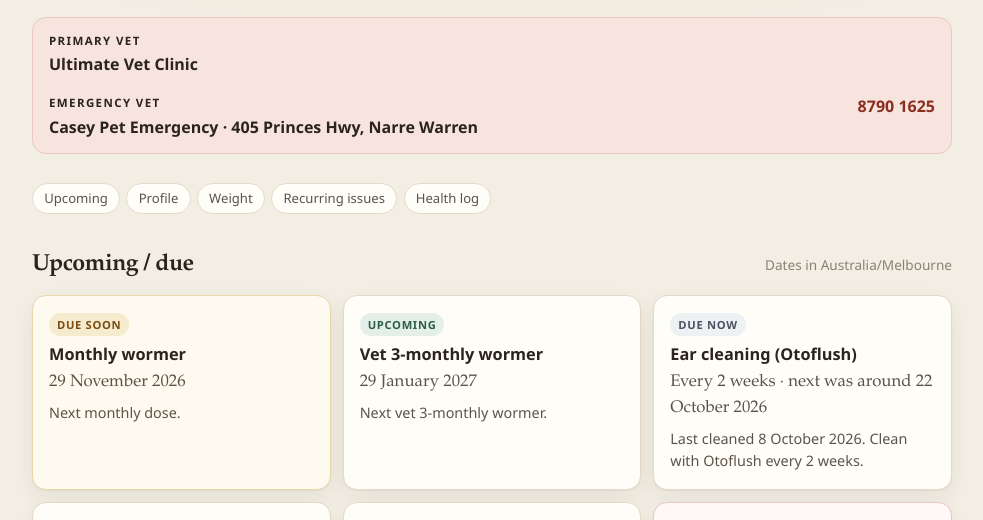
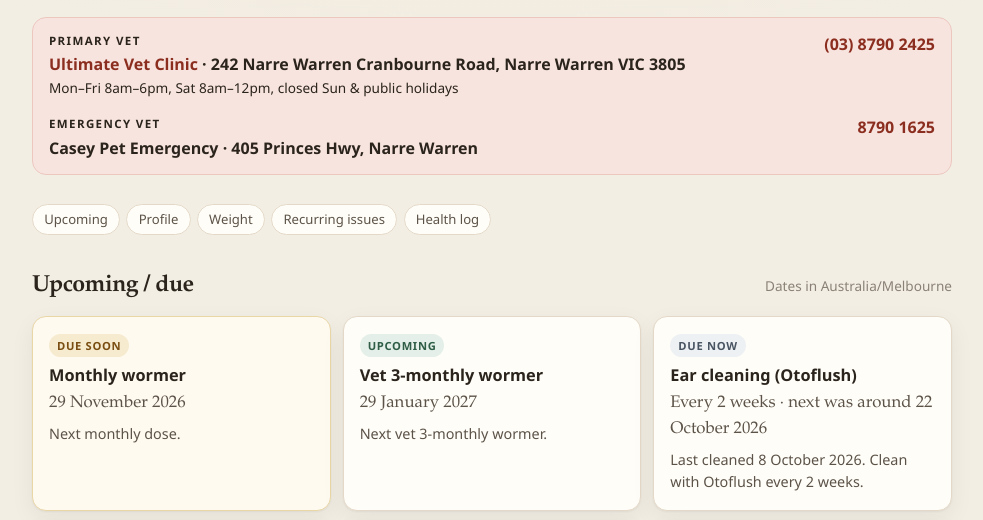
Before and after one commit to bobbyboy14/freddie-health, a plain HTML site: page index.html in a window 1280 px wide. Shown: the part 200-720 px from the top of the page, without its empty margins (148-1131 px from the left). Drawn offline with Linux system fonts and the light colour scheme.

Commit message:
Add Ultimate Vet Clinic contact details

```diff
--- a/index.html
+++ b/index.html
@@ -431,9 +431,11 @@ const RECORD = {
     // Primary vet: add phone/phoneHref/address when known
     primaryVet: {
       name: "Ultimate Vet Clinic",
-      phone: "",
-      phoneHref: "",
-      address: ""
+      phone: "(03) 8790 2425",
+      phoneHref: "tel:+61387902425",
+      address: "242 Narre Warren Cranbourne Road, Narre Warren VIC 3805",
+      website: "https://www.ultimatevet.com.au/",
+      hours: "Mon–Fri 8am–6pm, Sat 8am–12pm, closed Sun & public holidays"
     },
     emergencyVet: {
       name: "Casey Pet Emergency",
@@ -892,7 +894,7 @@ const RECORD = {
   const ev = p.emergencyVet;
   const pv = p.primaryVet;
   const vetRow = (label, v) =>
-    `<div><p class="label">${label}</p><p>${esc(v.name)}${v.address ? " · " + esc(v.address) : ""}</p></div>` +
+    `<div><p class="label">${label}</p><p>${v.website ? `<a href="${esc(v.website)}" target="_blank" rel="noopener">${esc(v.name)}</a>` : esc(v.name)}${v.address ? " · " + esc(v.address) : ""}</p>${v.hours ? `<p style="font-weight:400;font-size:.85rem">${esc(v.hours)}</p>` : ""}</div>` +
     (v.phone ? `<div><a href="${esc(v.phoneHref)}">${esc(v.phone)}</a></div>` : `<div></div>`);
   document.getElementById("emergency").innerHTML =
     `<div style="flex-basis:100%;display:flex;flex-wrap:wrap;justify-content:space-between;gap:.5rem">${vetRow("Primary vet", pv)}</div>` +
```
